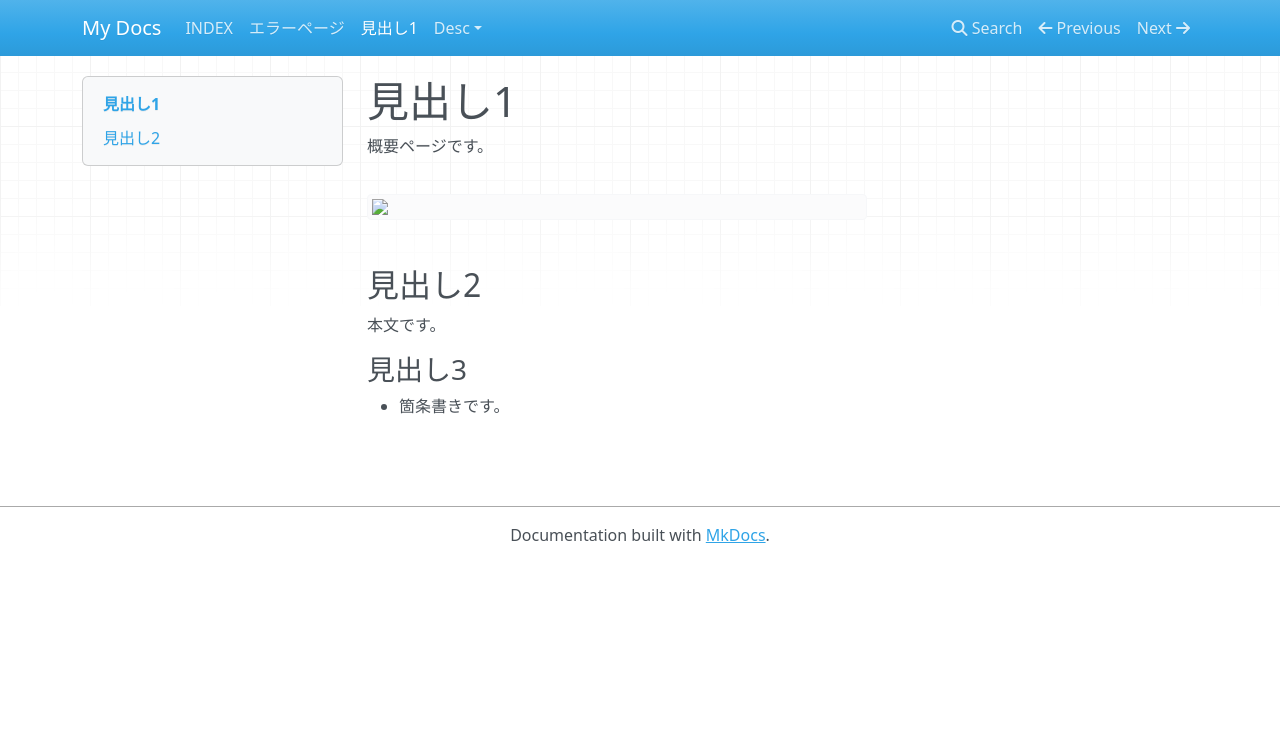
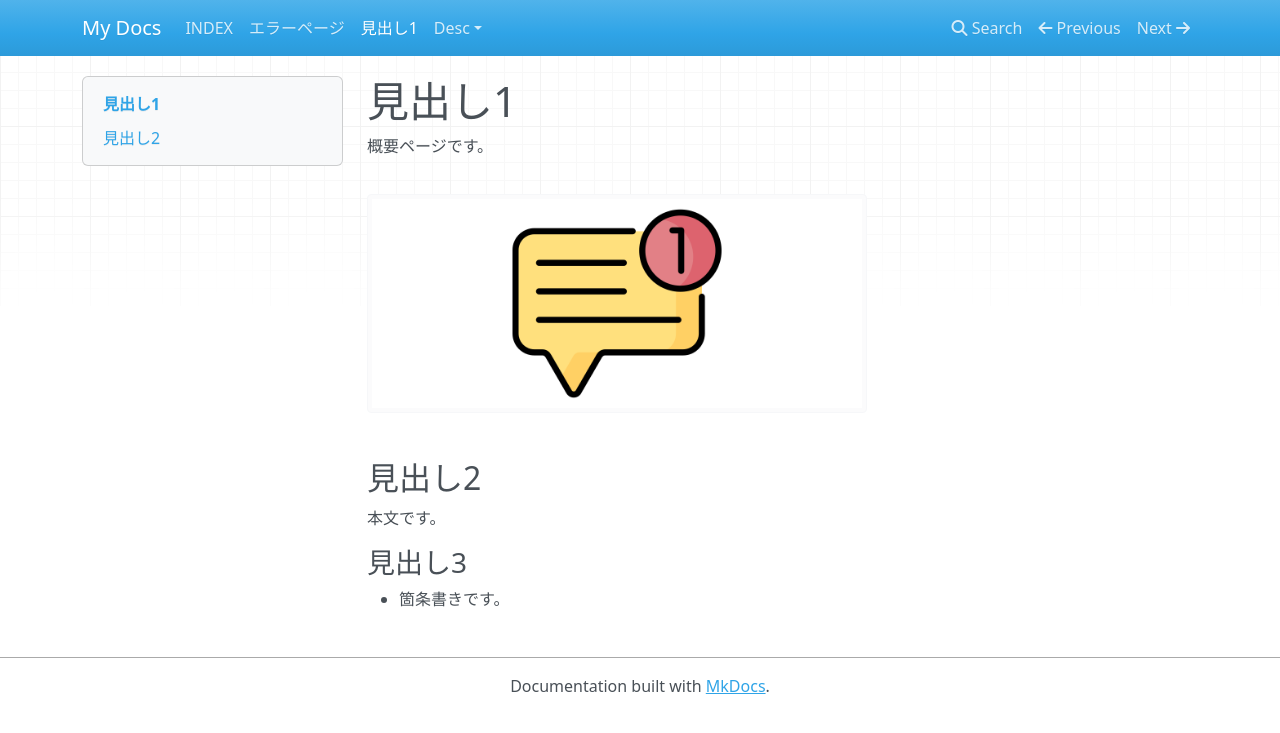
Before and after one commit to somaki-mq/docs-workflow-test, an MkDocs documentation site: the page built from docs/概要.md, in a window 1280 px wide. Shown: the top 733 px of the page. Built offline with MkDocs 1.6.1, drawn with Linux system fonts in a browser that asks for light colours; nearby versions of some CDN libraries.

Commit message:
ファイルパスを修正

```diff
--- a/docs/概要.md
+++ b/docs/概要.md
@@ -2,7 +2,7 @@
 
 概要ページです。
 
-<img src="./img/image_1.png" width="500"/>
+<img src="../img/image_1.png" width="500"/>
 
 ## 見出し2
 
```
